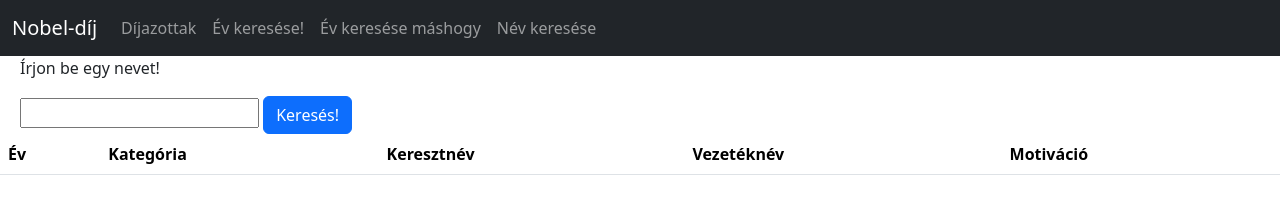
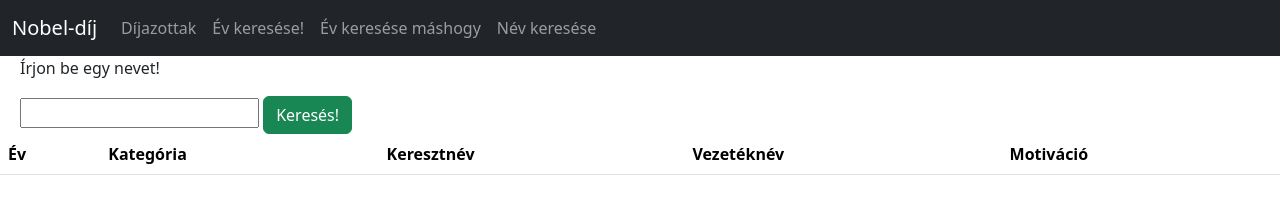
Before and after one commit to csurgomartinka/nobeldijak, a plain HTML site: page index_nevkeres.html in a window 1280 px wide. Drawn offline with nearby package versions, Linux system fonts and the light colour scheme; no server answers.

Commit message:
kék gomb

```diff
--- a/index_nevkeres.html
+++ b/index_nevkeres.html
@@ -17,7 +17,7 @@
     <div style="margin-left: 20px;">
     <p>Írjon be egy nevet!</p>
     <input id="bekeresNev" type="text">
-    <button class="btn btn-primary" onclick="kattintnevkeres()">Keresés!</button>
+    <button class="btn btn-success" onclick="kattintnevkeres()">Keresés!</button>
     </div>
     <table class="table">
         <thead>
```
